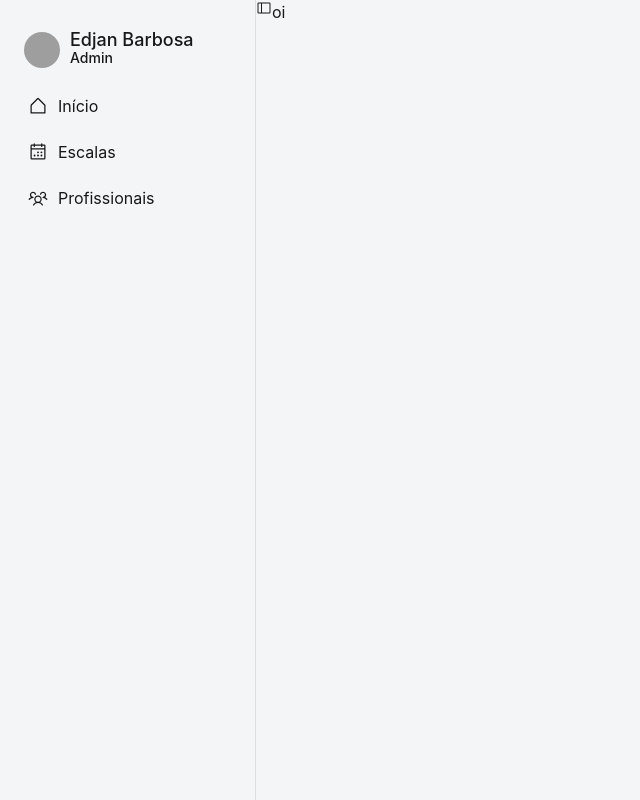
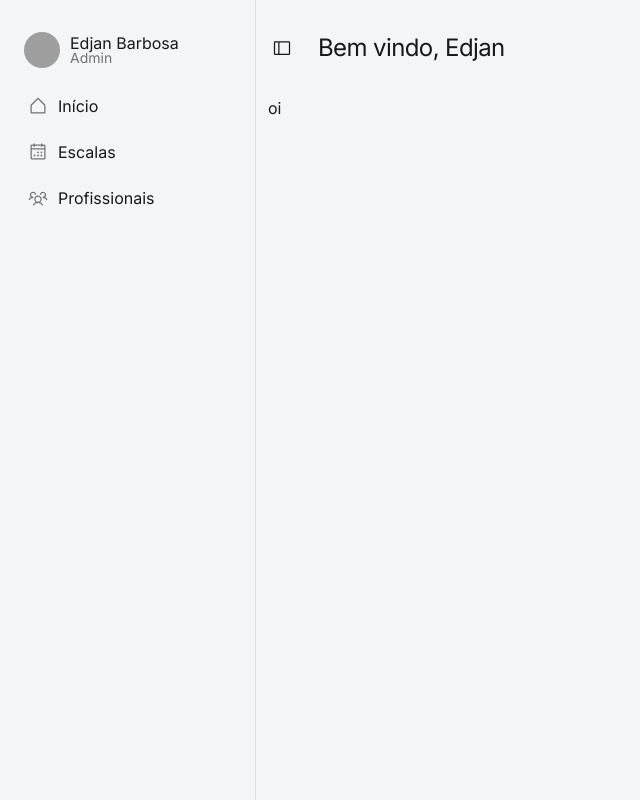
Before and after one commit to gabrielgamaalves/newescala, a React (Vite) app: page / in a window 1280 px wide. Shown: the whole page, without its empty margins (0-640 px from the left). Built offline with nearby package versions, Linux system fonts and the light colour scheme; grey boxes are pictures that could not be loaded.

Commit message:
feat: base UI layout ready

```diff
--- a/package.json
+++ b/package.json
@@ -29,6 +29,7 @@
     "eslint-plugin-react-refresh": "^0.5.2",
     "globals": "^17.5.0",
     "postcss": "^8.5.10",
+    "tailwind-merge": "^3.5.0",
     "tailwindcss": "^4.2.4",
     "vite": "^8.0.10"
   }
--- a/src/components/layout/Header.jsx
+++ b/src/components/layout/Header.jsx
@@ -1,9 +1,16 @@
+"use client";
+
 import { PiSidebarSimple } from "react-icons/pi";
 
-export default function Header() {
+export default function Header({ actions: { toggleSidebar } }) {
   return (
-    <header>
-      <PiSidebarSimple />
+    <header className="p-default">
+      <div className="py-default flex-start gap-5.5">
+        <button className="cursor-pointer p-1 hover:bg-surface-tertiary rounded-md" onClick={() => toggleSidebar()}>
+          <PiSidebarSimple className="size-icon" />
+        </button>
+        <h2>Bem vindo, Edjan</h2>
+      </div>
     </header>
-  )
+  );
 }
--- a/src/components/layout/Sidebar.jsx
+++ b/src/components/layout/Sidebar.jsx
@@ -1,13 +1,12 @@
 "use client";
 
-// import { Sidebar as FbSidebar, SidebarItem, SidebarItemGroup, SidebarItems } from "flowbite-react";
-// import { twMerge } from "flowbite-react/helpers/tailwind-merge";
 import { PiHouseSimple, PiCalendarDots, PiUsersThree } from "react-icons/pi";
+import { twMerge } from "tailwind-merge";
 
 const USER = {
   name: "Edjan Barbosa",
-  role: "Admin"
-}
+  role: "Admin",
+};
 
 export function Profile({ name, role }) {
   return (
@@ -16,9 +15,9 @@ export function Profile({ name, role }) {
         src="https://api.dicebear.com/9.x/glass/svg?seed=Edjan"
         className="size-9 rounded-full ml-2"
       />
-      <div className="">
-        <h4 className="leading-4">{name}</h4>
-        <h6 className="text-sm">{role}</h6>
+      <div className=".flex-start flex-col">
+        <p className="leading-none">{name}</p>
+        <small className="leading-none">{role}</small>
       </div>
     </div>
   );
@@ -30,24 +29,33 @@ const NAV_ITEMS = [
     label: "Início",
     icon: PiHouseSimple,
     badge: undefined,
+    href: "/"
   },
   {
     id: "tables",
     label: "Escalas",
     icon: PiCalendarDots,
     badge: undefined,
+    href: "/tables"
   },
   {
     id: "professionals",
     label: "Profissionais",
     icon: PiUsersThree,
     badge: undefined,
+    href: "/professionals"
   },
 ];
 
-export default function Sidebar() {
+export default function Sidebar({ active }) {
   return (
-    <aside className="h-screen py-default w-64 border-r" aria-label="Sidebar">
+    <aside
+      className={twMerge(
+        "h-screen py-default w-64 border-r overflow-hidden transition-fast",
+        active ? "w-0!" : "",
+      )}
+      aria-label="Sidebar"
+    >
       <Profile name={USER.name} role={USER.role} />
       <nav className="px-default">
         <ul className="flex flex-col gap-0.5">
@@ -55,10 +63,10 @@ export default function Sidebar() {
             return (
               <li key={item.id} id={item.id}>
                 <a
-                  href="#"
+                  href={item.href}
                   className="w-full flex items-center gap-2.5 text-foreground p-1 px-4 hover:bg-surface-tertiary rounded-md"
                 >
-                  <item.icon className="size-5" />
+                  <item.icon className="size-icon text-muted" />
                   <span>{item.label}</span>
                 </a>
               </li>
--- a/src/globals.css
+++ b/src/globals.css
@@ -1,3 +1,6 @@
+@import url('https://fonts.googleapis.com/css2?family=Inter:ital,opsz,wght@0,14..32,100..900;1,14..32,100..900&family=Mitr:wght@200;300;400;500;600;700&display=swap');
+
+
 @import "tailwindcss";
 
 @theme {
@@ -90,7 +93,8 @@
   --spacing-96: 24rem;
 
   /* ── Typography — Font Families ─────────────────────── */
-  --font-sans: var(--font-inter, "Inter", ui-sans-serif, system-ui, sans-serif);
+  /* CORRIGIDO: valores diretos ao invés de variáveis circulares */
+  --font-inter: "Inter", ui-sans-serif, system-ui, sans-serif;
   --font-mono: "JetBrains Mono", "Fira Code", ui-monospace, monospace;
 
   /* ── Typography — Font Sizes ────────────────────────── */
@@ -124,15 +128,15 @@
   --leading-10: 2.5rem;
 
   /* ── Typography — Font Weights ──────────────────────── */
-  --font-thin: 100;
-  --font-extralight: 200;
-  --font-light: 300;
-  --font-normal: 400;
-  --font-medium: 500;
-  --font-semibold: 600;
-  --font-bold: 700;
-  --font-extrabold: 800;
-  --font-black: 900;
+  --font-weight-thin: 100;
+  --font-weight-extralight: 200;
+  --font-weight-light: 300;
+  --font-weight-normal: 400;
+  --font-weight-medium: 500;
+  --font-weight-semibold: 600;
+  --font-weight-bold: 700;
+  --font-weight-extrabold: 800;
+  --font-weight-black: 900;
 
   /* ── Typography — Letter Spacing ────────────────────── */
   --tracking-tighter: -0.05em;
@@ -287,9 +291,6 @@
   /* ── Radius ─────────────────────────── */
   --radius: 0.25rem;
   --field-radius: 0.75rem;
-
-  /* ── Font ───────────────────────────── */
-  --font-sans: var(--font-inter, "Inter", ui-sans-serif, system-ui, sans-serif);
 }
 
 .dark,
@@ -493,7 +494,7 @@
   body {
     background-color: var(--background);
     color: var(--foreground);
-    font-family: var(--font-sans);
+    font-family: var(--font-inter) !important;
     font-size: var(--text-base);
     line-height: var(--leading-normal);
     min-height: 100svh;
@@ -505,7 +506,7 @@
   /* ── Typography ──────────────────────────────── */
   h1 {
     font-size: var(--text-3xl);
-    font-weight: var(--font-bold);
+    font-weight: var(--font-weight-bold);
     line-height: var(--leading-9);
     letter-spacing: var(--tracking-tight);
   }
@@ -765,24 +766,6 @@
     @media (width >= 768px) {
       padding-block: 6rem;
     }
-  }
-
-  /* ── Padding utilities ───────────────────────── */
-  .p-default {
-    padding-inline: 0.75rem;
-    padding-block: 1rem;
-  }
-  .px-default {
-    padding-inline: 0.75rem;
-  }
-  .py-default {
-    padding-block: 1rem;
-  }
-  .p-section {
-    padding: 1.5rem;
-  }
-  .p-card {
-    padding: 1.25rem;
   }
 
   /* ── Surface / Card ──────────────────────────── */
@@ -1231,4 +1214,27 @@
   .pointer-events-auto {
     pointer-events: auto;
   }
+
+  /* ── Padding utilities ───────────────────────── */
+  .p-default {
+    padding-inline: 0.75rem;
+    padding-block: 1rem;
+  }
+  .px-default {
+    padding-inline: 0.75rem;
+  }
+  .py-default {
+    padding-block: 1rem;
+  }
+  .p-section {
+    padding: 1.5rem;
+  }
+  .p-card {
+    padding: 1.25rem;
+  }
+
+  /* ── Sizes fixed ─────────────────────────────── */
+  .size-icon {
+    @apply size-5;
+  }
 }
--- a/src/layout.jsx
+++ b/src/layout.jsx
@@ -2,14 +2,23 @@
 
 import Sidebar from "@/components/layout/Sidebar";
 import Header from "@/components/layout/Header";
-// import { useState } from "react";
+
+import { useState } from "react";
 
 export default function Layout({ children }) {
+
+  const [activeSidebar, setActiveSidebar] = useState(!true)
+  function toggleSidebar () {
+    setActiveSidebar(!activeSidebar)
+  }
+
   return (
     <div className="flex">
-      <Sidebar className="h-full" />
-      <Header />
-      {children}
+      <Sidebar className="h-full" active={activeSidebar} />
+      <div className="flex flex-col flex-1">
+        <Header className="w-full" actions={{toggleSidebar}}/>
+        <main className="px-default">{children}</main>
+      </div>
     </div>
   );
 }
```
Also changed, not shown: 1 other file (tests, documents, lock files or other folders).
